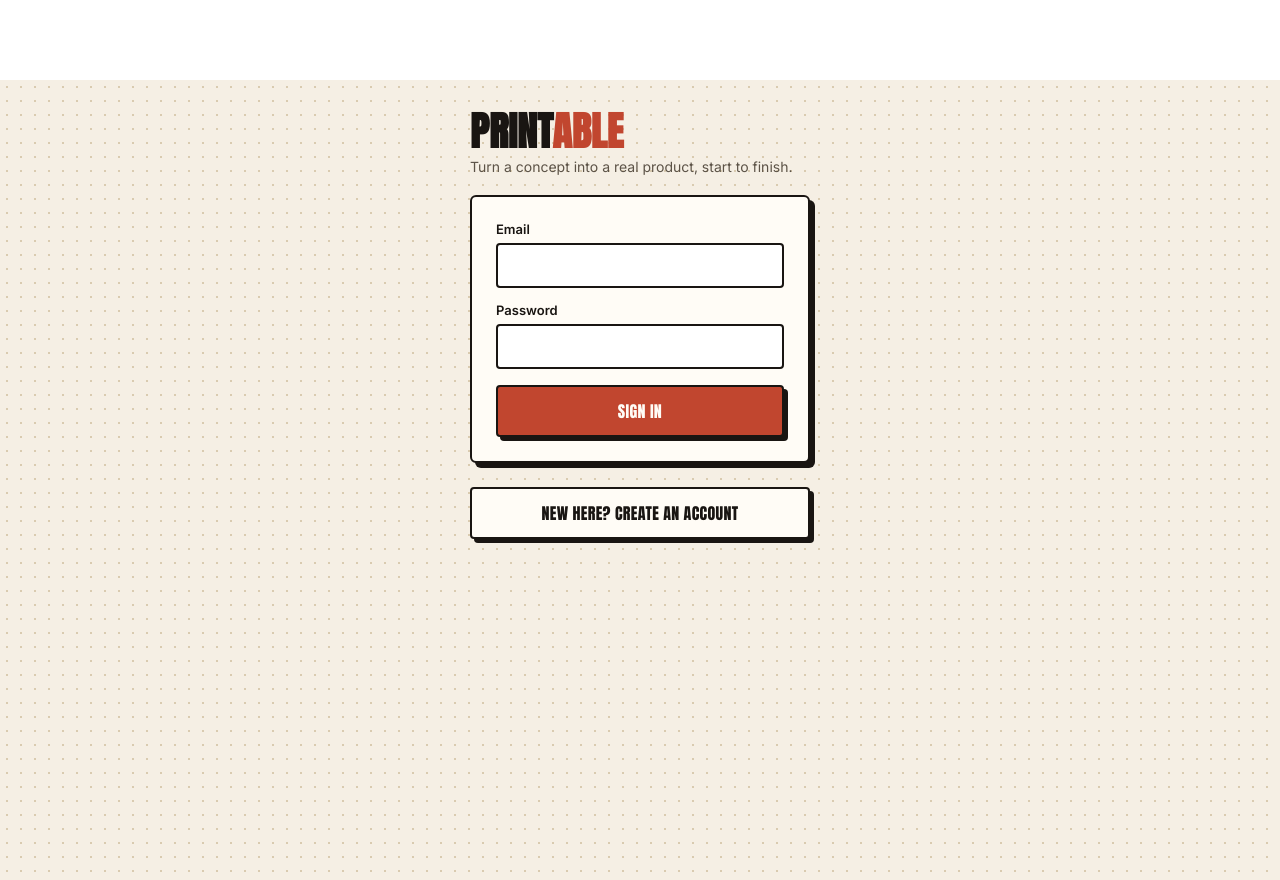
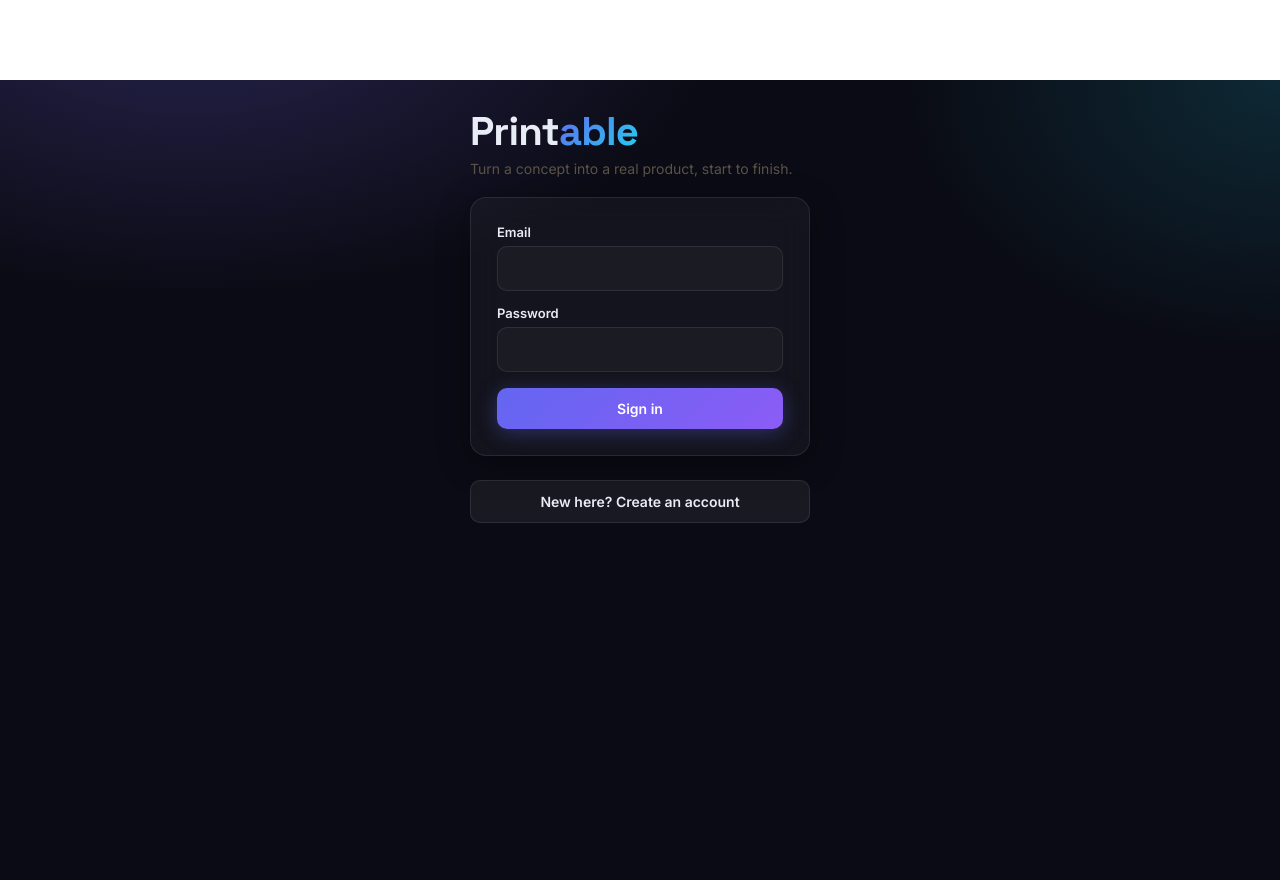
Before and after one commit to mrpaulitic-lab/prints.able, a React (Vite) app: page / in a window 1280 px wide. Built offline with nearby package versions, Linux system fonts and the light colour scheme; no server answers.

Commit message:
Update GlobalStyle.jsx

```diff
--- a/src/GlobalStyle.jsx
+++ b/src/GlobalStyle.jsx
@@ -3,54 +3,93 @@
 export default function GlobalStyle() {
   return (
     <style>{`
-      @import url('https://fonts.googleapis.com/css2?family=Anton&family=Inter:wght@400;500;600;700&family=IBM+Plex+Mono:wght@500&display=swap');
+      @import url('https://fonts.googleapis.com/css2?family=Space+Grotesk:wght@500;600;700&family=Inter:wght@400;500;600;700&family=JetBrains+Mono:wght@500&display=swap');
       :root {
-        --ink: #191512;
-        --paper: #F5EFE4;
-        --marigold: #E8A33D;
-        --red: #C1462F;
-        --green: #4C6B54;
-        --line: #D9CBB0;
+        --ink: #E8ECF5;
+        --paper: #0A0B14;
+        --panel: rgba(255,255,255,0.04);
+        --panel-border: rgba(255,255,255,0.09);
+        --marigold: #7C6CF6;
+        --red: #6366F1;
+        --accent2: #22D3EE;
+        --green: #34D399;
+        --line: rgba(255,255,255,0.1);
+        --muted: #8B90A8;
       }
       * { box-sizing: border-box; }
       body { margin: 0; }
       .pb2-app {
-        background: var(--paper);
+        background:
+          radial-gradient(ellipse 900px 500px at 15% -10%, rgba(124,108,246,0.25), transparent 60%),
+          radial-gradient(ellipse 700px 500px at 100% 0%, rgba(34,211,238,0.15), transparent 55%),
+          var(--paper);
         color: var(--ink);
         font-family: 'Inter', sans-serif;
         min-height: 100vh;
-        background-image: radial-gradient(var(--line) 1px, transparent 1px);
-        background-size: 14px 14px;
       }
       .pb2-wrap { max-width: 820px; margin: 0 auto; padding: 32px 20px 80px; }
-      .pb2-title { font-family: 'Anton', sans-serif; font-size: 40px; text-transform: uppercase; margin: 0; line-height: 0.95; }
-      .pb2-title span { color: var(--red); }
-      .pb2-card { background: #FFFCF6; border: 2px solid var(--ink); border-radius: 6px; padding: 24px; box-shadow: 5px 5px 0 var(--ink); margin-bottom: 24px; }
+      .pb2-title {
+        font-family: 'Space Grotesk', sans-serif; font-size: 40px; font-weight: 700;
+        margin: 0; line-height: 1; letter-spacing: -0.02em;
+      }
+      .pb2-title span {
+        background: linear-gradient(135deg, var(--red), var(--accent2));
+        -webkit-background-clip: text; background-clip: text; color: transparent;
+      }
+      .pb2-card {
+        background: var(--panel);
+        backdrop-filter: blur(16px);
+        border: 1px solid var(--panel-border);
+        border-radius: 16px;
+        padding: 26px;
+        box-shadow: 0 8px 32px rgba(0,0,0,0.35);
+        margin-bottom: 24px;
+      }
       .pb2-input, .pb2-select, textarea.pb2-input {
-        width: 100%; font-family: 'Inter', sans-serif; font-size: 15px; padding: 11px 13px;
-        border: 2px solid var(--ink); border-radius: 4px; background: #fff; color: var(--ink);
+        width: 100%; font-family: 'Inter', sans-serif; font-size: 15px; padding: 12px 14px;
+        border: 1px solid var(--panel-border); border-radius: 10px;
+        background: rgba(255,255,255,0.03); color: var(--ink);
       }
+      .pb2-input::placeholder { color: var(--muted); }
       textarea.pb2-input { resize: vertical; min-height: 80px; }
-      .pb2-input:focus, .pb2-select:focus { outline: 3px solid var(--marigold); outline-offset: 1px; }
-      .pb2-label { display: block; font-weight: 600; font-size: 13px; margin-bottom: 6px; margin-top: 14px; }
+      .pb2-input:focus, .pb2-select:focus {
+        outline: none; border-color: var(--red);
+        box-shadow: 0 0 0 3px rgba(99,102,241,0.25);
+      }
+      .pb2-label { display: block; font-weight: 600; font-size: 13px; margin-bottom: 6px; margin-top: 14px; color: var(--ink); }
       .pb2-label:first-child { margin-top: 0; }
       .pb2-btn {
-        font-family: 'Anton', sans-serif; font-size: 16px; letter-spacing: 0.02em; text-transform: uppercase;
-        padding: 12px 18px; background: var(--red); color: #FFFCF6; border: 2px solid var(--ink);
-        border-radius: 4px; box-shadow: 4px 4px 0 var(--ink); cursor: pointer;
+        font-family: 'Inter', sans-serif; font-weight: 600; font-size: 14px;
+        padding: 12px 20px;
+        background: linear-gradient(135deg, var(--red), #8B5CF6);
+        color: #fff; border: none; border-radius: 10px;
+        box-shadow: 0 4px 20px rgba(99,102,241,0.35);
+        cursor: pointer; transition: transform 0.15s, box-shadow 0.15s;
       }
-      .pb2-btn:hover:not(:disabled) { transform: translate(1px, 1px); box-shadow: 3px 3px 0 var(--ink); }
-      .pb2-btn:disabled { opacity: 0.6; cursor: default; }
-      .pb2-btn-ghost { background: #FFFCF6; color: var(--ink); }
+      .pb2-btn:hover:not(:disabled) { transform: translateY(-1px); box-shadow: 0 6px 24px rgba(99,102,241,0.5); }
+      .pb2-btn:disabled { opacity: 0.5; cursor: default; }
+      .pb2-btn-ghost {
+        background: rgba(255,255,255,0.06); color: var(--ink);
+        border: 1px solid var(--panel-border); box-shadow: none;
+      }
+      .pb2-btn-ghost:hover:not(:disabled) { background: rgba(255,255,255,0.1); box-shadow: none; }
       .pb2-nav { display: flex; gap: 10px; margin-bottom: 28px; flex-wrap: wrap; align-items: center; }
       .pb2-nav-link {
-        font-family: 'IBM Plex Mono', monospace; font-size: 12px; text-transform: uppercase; letter-spacing: 0.05em;
-        padding: 8px 12px; border: 2px solid var(--ink); border-radius: 4px; background: #FFFCF6; cursor: pointer;
+        font-family: 'Inter', sans-serif; font-weight: 500; font-size: 13px;
+        padding: 9px 14px; border: 1px solid var(--panel-border); border-radius: 999px;
+        background: transparent; color: var(--muted); cursor: pointer;
       }
-      .pb2-nav-link.active { background: var(--ink); color: var(--paper); }
-      .pb2-error { background: #FBEAE6; border: 2px solid var(--red); color: var(--red); padding: 12px 14px; border-radius: 4px; font-size: 14px; margin-top: 14px; }
-      .pb2-hint { font-size: 12px; color: #8A8072; margin-top: 6px; }
-      .pb2-section-label { font-family: 'IBM Plex Mono', monospace; font-size: 11px; text-transform: uppercase; letter-spacing: 0.08em; color: var(--red); margin-bottom: 8px; }
+      .pb2-nav-link.active { background: var(--panel-border); color: var(--ink); border-color: transparent; }
+      .pb2-error {
+        background: rgba(239,68,68,0.1); border: 1px solid rgba(239,68,68,0.35);
+        color: #FCA5A5; padding: 12px 14px; border-radius: 10px; font-size: 14px; margin-top: 14px;
+      }
+      .pb2-hint { font-size: 12px; color: var(--muted); margin-top: 6px; }
+      .pb2-section-label {
+        font-family: 'JetBrains Mono', monospace; font-size: 11px; text-transform: uppercase;
+        letter-spacing: 0.08em; color: var(--accent2); margin-bottom: 8px;
+      }
+      @media (max-width: 720px) { .pb2-main-grid { grid-template-columns: 1fr !important; } }
     `}</style>
   );
 }
```
